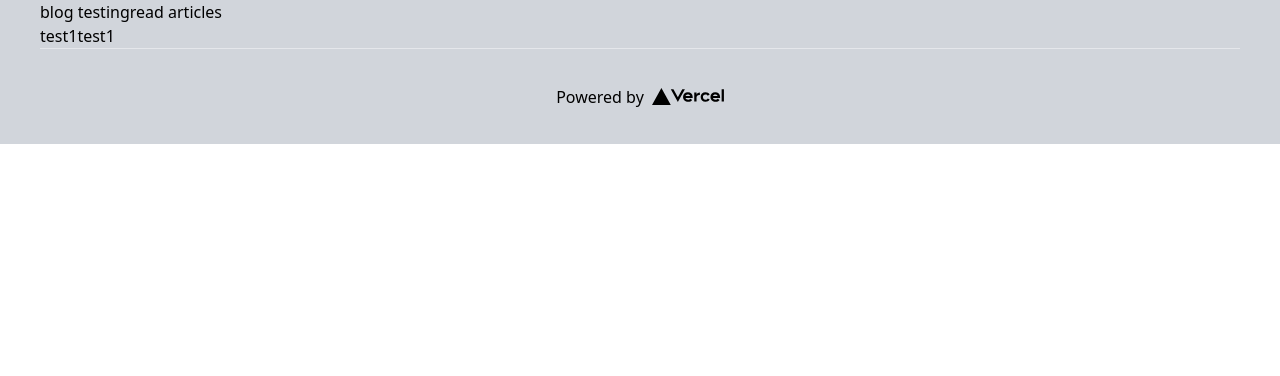
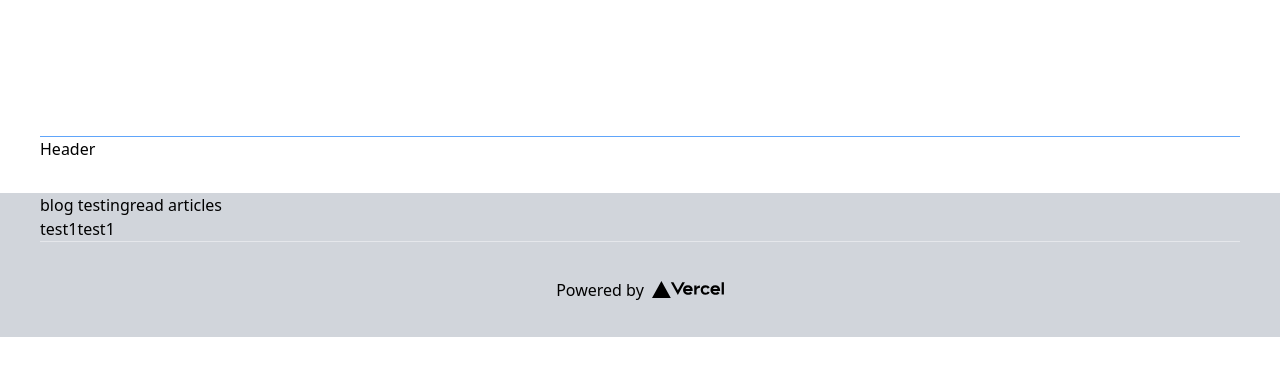
Before and after one commit to rikiDalvarez/test-blog, a Next.js app in the folder app/: page / in a window 1280 px wide. Shown: the top 376 px of the page. Built offline with nearby package versions, Linux system fonts and the light colour scheme.

Commit message:
adding Layout component rendering with children on app.tsx

```diff
--- /dev/null
+++ b/app/components/Header.tsx
@@ -0,0 +1,32 @@
+import React, { useContext } from 'react'
+
+import Link from "next/link"
+
+const categories = [{ name: "React", slug: "React" }, { name: "Web development", slug: "web-dev" }]
+
+function Header() {
+	return (
+		<div className="continer mx-auto px-10 mb-8">
+			<div className=" border-b w-full inline-block border-blue-400 py-8">
+				<div className="md:floar-left block">
+					<Link href="/">
+						<span className="cursor-pointer font-bold text-4xl text-white">
+							GRAPHCMS
+						</span>
+					</Link>
+				</div>
+				<div className="hidden md:float-left md:contents">
+					{categories.map((category) => (
+						<Link key={category.slug} href={`/category/${category.slug}`}>
+							<span className="md:float-right mt-2 align-middle text-white ml-4 font-semibold cursor-pointer">
+								{category.name}
+							</span>
+						</Link>
+					))}
+				</div>
+			</div>Header
+		</div>
+	)
+}
+
+export default Header
--- /dev/null
+++ b/app/components/Layout.tsx
@@ -0,0 +1,14 @@
+import React from 'react'
+import Header from "./Header"
+
+function Layout({ children }: any) {
+	return (
+		<>
+			<Header />
+			{children}
+		</>
+
+	)
+}
+
+export default Layout
--- a/app/components/index.tsx
+++ b/app/components/index.tsx
@@ -1,3 +1,5 @@
 export { default as PostCard } from "./PostCard"
 export { default as Categories } from "./Categories"
-export { default as PostWidget} from "./PostWidget"
+export { default as PostWidget } from "./PostWidget"
+export { default as Header } from "./Header"
+export { default as Layout } from "./Layout"
--- a/app/pages/_app.tsx
+++ b/app/pages/_app.tsx
@@ -1,8 +1,18 @@
+import React, { useEffect, useState } from "react";
+import { Layout } from "../components";
+import { Header } from "../components";
 import '../styles/globals.css'
 import type { AppProps } from 'next/app'
 
+
 function MyApp({ Component, pageProps }: AppProps) {
-  return <Component {...pageProps} />
+  return (
+    <Layout>
+      <Component {...pageProps} />
+    </Layout>
+
+
+  )
 }
 
 export default MyApp
```
